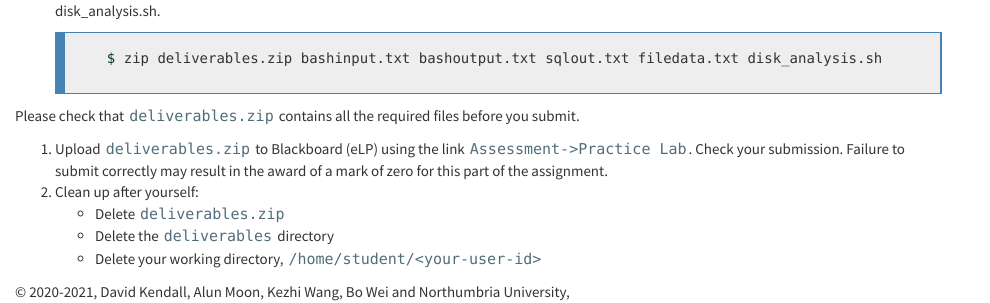
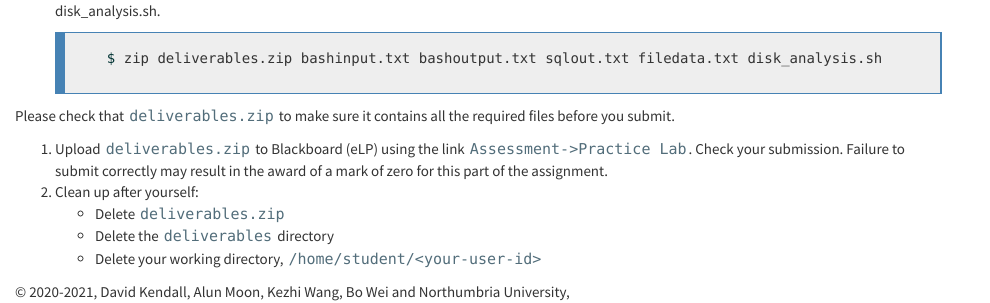
Before and after one commit to wkz20042008/kf4005, a Jekyll site: the page built from L11.md, in a window 1280 px wide and 900 px high, scrolled down 2301 px. Shown: the part 566-869 px from the top of the window, without its empty margins (0-990 px from the left). Built offline with Jekyll 4.4.1, drawn with Linux system fonts in a browser that asks for light colours; nearby versions of some CDN libraries.

Commit message:
Update L11.md

````diff
--- a/L11.md
+++ b/L11.md
@@ -166,7 +166,7 @@ is the solution to each problem.
      ```
      {: .code}
 
-Please check that `deliverables.zip` contains all the required files before you submit.
+Please check that `deliverables.zip` to make sure it contains all the required files before you submit.
 
 1. Upload `deliverables.zip` to Blackboard (eLP) using the link
 `Assessment->Practice Lab`. Check your submission. Failure to submit
````
